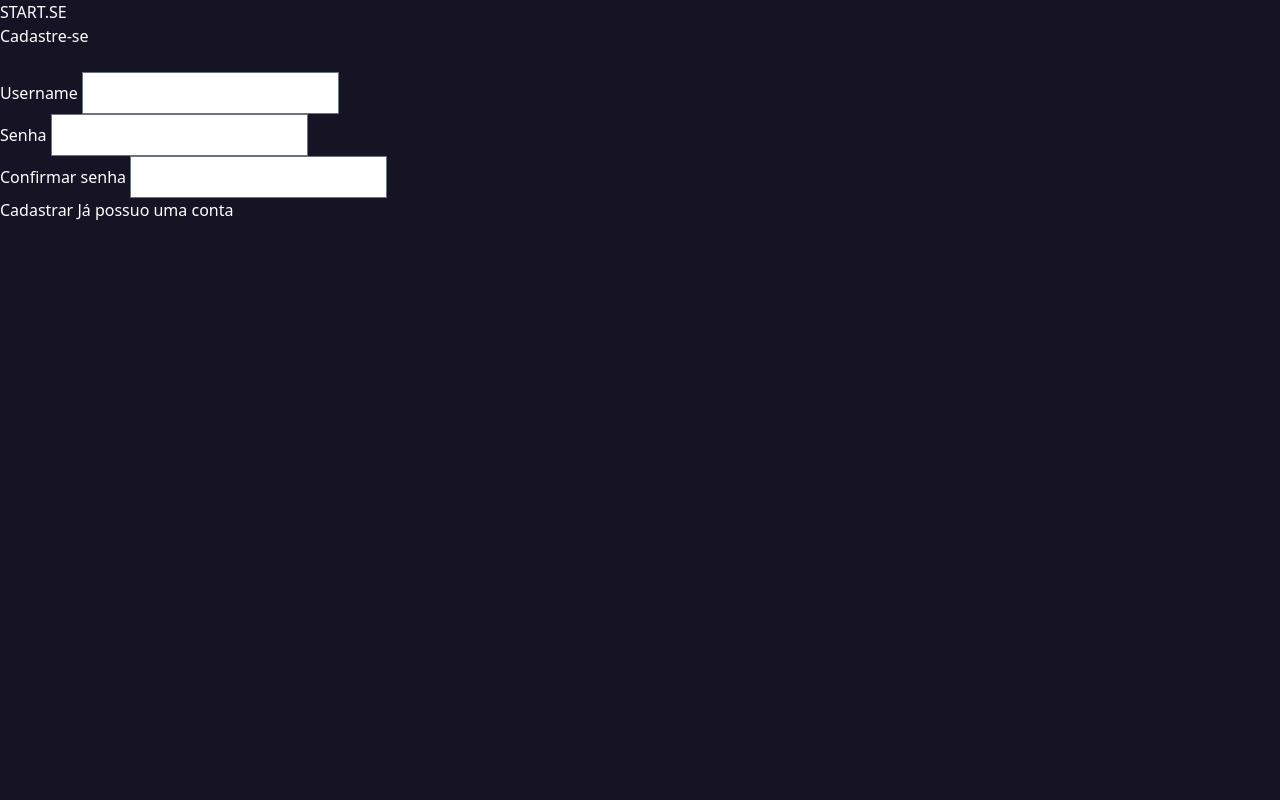
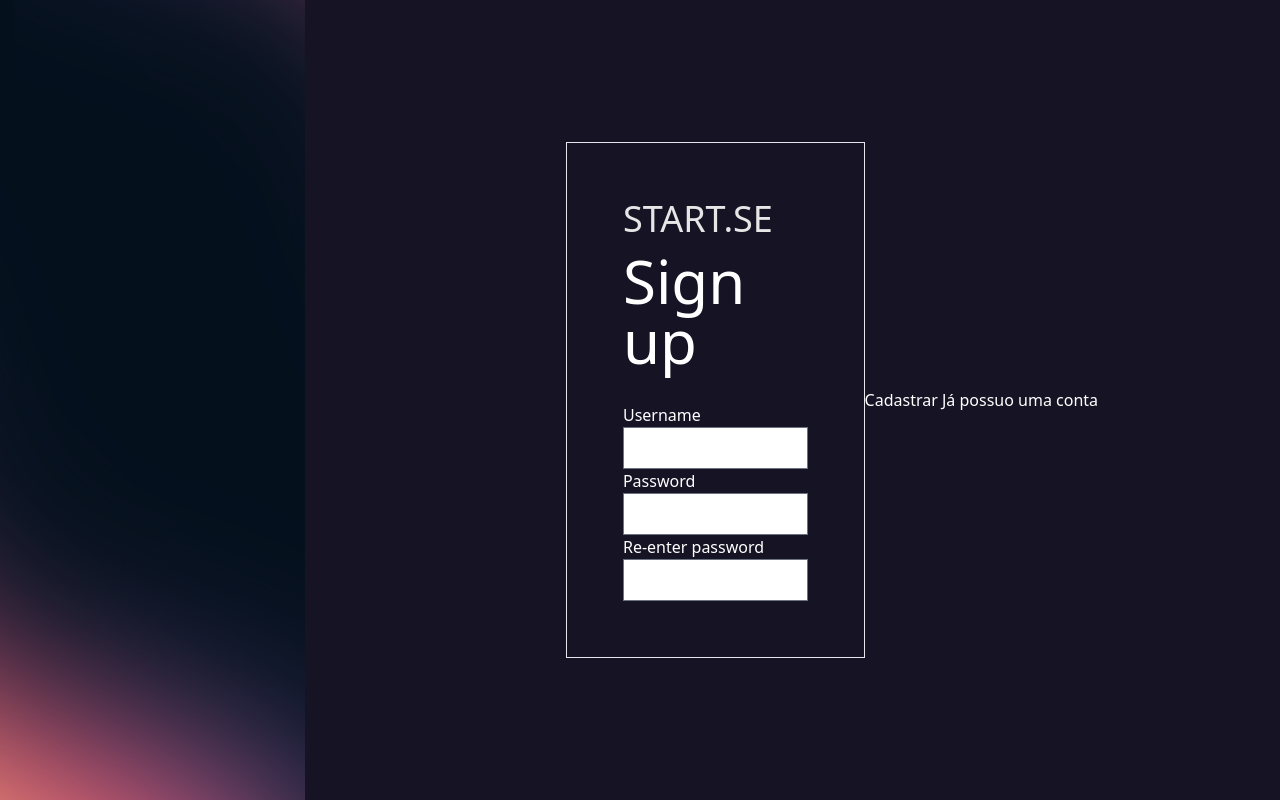
Before and after one commit to emidiovaleretto/start.se, a Django app: page /users/registration/ in a window 1280 px wide. Run offline with Django 5.2, Linux system fonts and the light colour scheme; style sheets or scripts are compiled from the project's sources; some libraries are stand-ins or nearby versions.

Commit message:
chore: add core HTML structure for registration template

```diff
--- a/users/templates/users/registration.html
+++ b/users/templates/users/registration.html
@@ -1,4 +1,5 @@
 {% extends 'base.html' %}
+{% load static %}
 
 {% block 'head' %}
 
@@ -6,23 +7,27 @@
 
 {% block 'body' %}
 
+    <div class="grid grid-cols-registration-app">
+        <div>
+            <img class="h-screen bg-cover" src="{% static '/img/bg.png' %}" alt=""></div>
+        <div class="flex justify-center items-center">
+            <div class="border p-14 w-4/12">
+                <h1 class="text-4xl font-thin text-logo mb-3">START.SE</h1>
+                <h1 class="text-6xl mb-8">Sign up</h1>
                 <div class="">
-        <div class="">
+                    <form action="#" >
+                        <div>
+                            <label class="block">Username</label>
+                            <input class="w-full" type="text" class="" name="username" placeholder"">
                         </div>
-        <div class="">
-            <div class="">
-                <h1 class="">START.SE</h1>
-                <h1>Cadastre-se</h1>
-                <br>
-                <form action="#" >
-                    <label>Username</label>
-                    <input type="text" class="" name="username" placeholder"">
-                    <br>
-                    <label>Senha</label>
-                    <input type="password" class="" name="senha" placeholder"">
-                    <br>
-                    <label>Confirmar senha</label>
-                    <input type="password" class="" name="confirmar_se" placeholder"">
+                        <div>
+                            <label class="block">Password</label>
+                            <input class="w-full" type="password" class="" name="password" placeholder"">
+                        </div>
+                        </div>
+                            <label class="block">Re-enter password</label>
+                            <input class="w-full" type="password" class="" name="confirmar_se" placeholder"">
+                        </div>
                         <div class="">
                             <input type="submit" class="" value="Cadastrar">
                             <a href="#" class="">Já possuo uma conta</a>
@@ -32,5 +37,6 @@
             </div>
         </div>
     </div>
+</div>
 
 {% endblock 'body' %}
```
Lines whose indentation alone changed are shown as unchanged.
